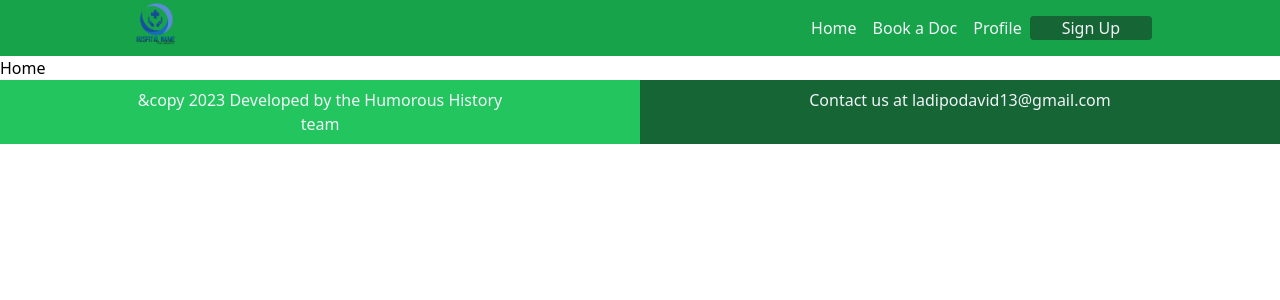
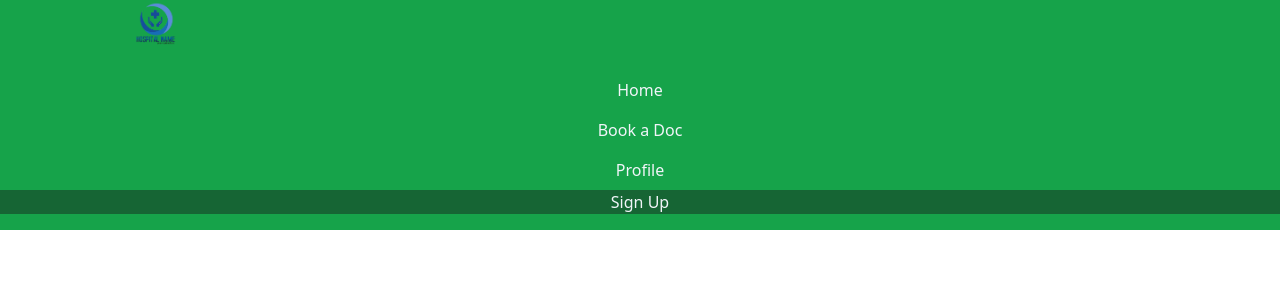
Before and after one commit to daols1/HH-MedLine, a React (Vite) app: page / in a window 1280 px wide. Shown: the top 300 px of the page. Built offline with nearby package versions, Linux system fonts and the light colour scheme.

Commit message:
Nav bug fix

```diff
--- a/src/components/NavBar/NavBar.jsx
+++ b/src/components/NavBar/NavBar.jsx
@@ -20,7 +20,7 @@ function NavBar() {
       <img src={Logo} className="h-14 w-14" />
       {
         // To show the mobile or normal menu
-        nav ?
+        !nav ?
         <ul className='flex hidden lg:inline-flex align-center ' >
           <li className='px-2 text-slate-100'><Link to='/' onClick={() => navHandler()} >Home</Link></li>
           <li className='px-2 text-slate-100'><Link to='/book-an-appointment' onClick={() => navHandler()} >Book a Doc</Link></li>
```
